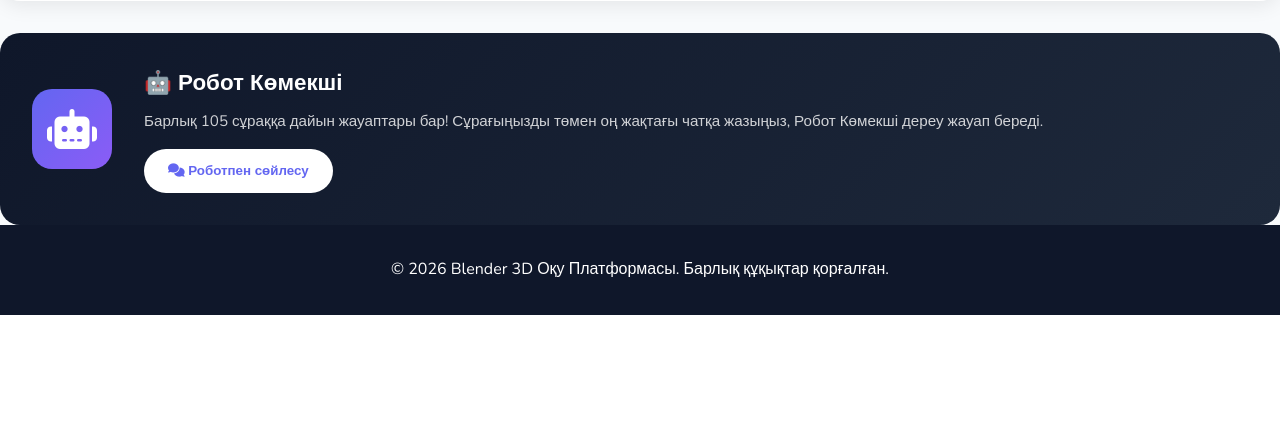
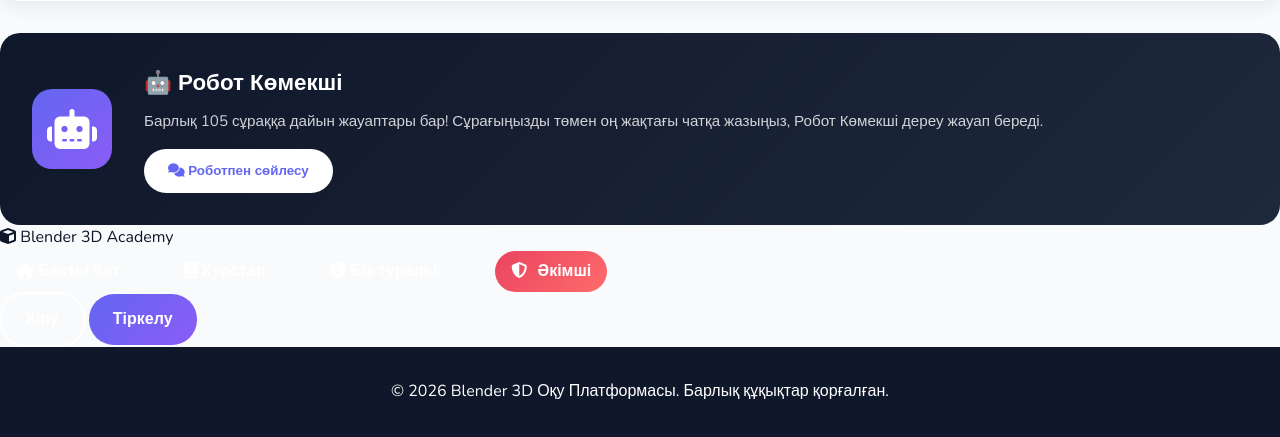
Before and after one commit to aliakbarovanurajym-cyber/BlenderEduu, a Flask app: template templates/faq.html in a window 1280 px wide. Shown: the part 2503-2940 px from the top of the page. Before the commit the page ends 2818 px from the top, so only its background shows below. Run offline with Flask 3, Linux system fonts and the light colour scheme; the template is opened without the code that fills it, so the values that code supplies are empty; parts of the project's set-up code (start-up, migrations or seed data) failed here and were passed over; some libraries are stand-ins or nearby versions.

Commit message:
base.html

```diff
--- a/templates/base.html
+++ b/templates/base.html
@@ -468,6 +468,25 @@
             gap: 0.5rem;
         }
 
+.admin-link {
+    background: linear-gradient(135deg, #e94560, #ff6b6b);
+    color: white !important;
+    padding: 8px 16px;
+    border-radius: 8px;
+    margin-left: 10px;
+    font-weight: 600;
+    transition: all 0.3s;
+}
+
+.admin-link:hover {
+    transform: translateY(-2px);
+    box-shadow: 0 5px 15px rgba(233, 69, 96, 0.4);
+}
+
+.admin-link i {
+    margin-right: 6px;
+}
+
         .chat-input {
             flex: 1;
             padding: 0.8rem;
@@ -539,6 +558,46 @@
 
         {% block content %}{% endblock %}
     </div>
+
+   <!-- НАВИГАЦИЯ - басты беттің header бөліміне қосу -->
+<nav class="main-nav">
+    <div class="nav-logo">
+        <i class="fas fa-cube"></i>
+        <span>Blender 3D Academy</span>
+    </div>
+
+    <div class="nav-links">
+        <a href="/" class="nav-link active">
+            <i class="fas fa-home"></i> Басты бет
+        </a>
+        <a href="/courses" class="nav-link">
+            <i class="fas fa-book"></i> Курстар
+        </a>
+        <a href="/about" class="nav-link">
+            <i class="fas fa-info-circle"></i> Біз туралы
+        </a>
+
+        <!-- ӘКІМШІ сілтемесі - басты беттен админ панеліне өту -->
+        <a href="/admin" class="nav-link admin-link">
+            <i class="fas fa-shield-alt"></i>
+            <span>Әкімші</span>
+        </a>
+    </div>
+
+    <div class="nav-auth">
+        {% if current_user.is_authenticated %}
+            <a href="/profile" class="nav-link">
+                <i class="fas fa-user"></i> {{ current_user.name }}
+            </a>
+            <a href="/logout" class="btn btn-outline">
+                <i class="fas fa-sign-out-alt"></i> Шығу
+            </a>
+        {% else %}
+            <a href="/login" class="btn btn-outline">Кіру</a>
+            <a href="/register" class="btn btn-primary">Тіркелу</a>
+        {% endif %}
+    </div>
+</nav>
 
     <!-- AI Chat Widget -->
     <div class="chat-widget">
```
